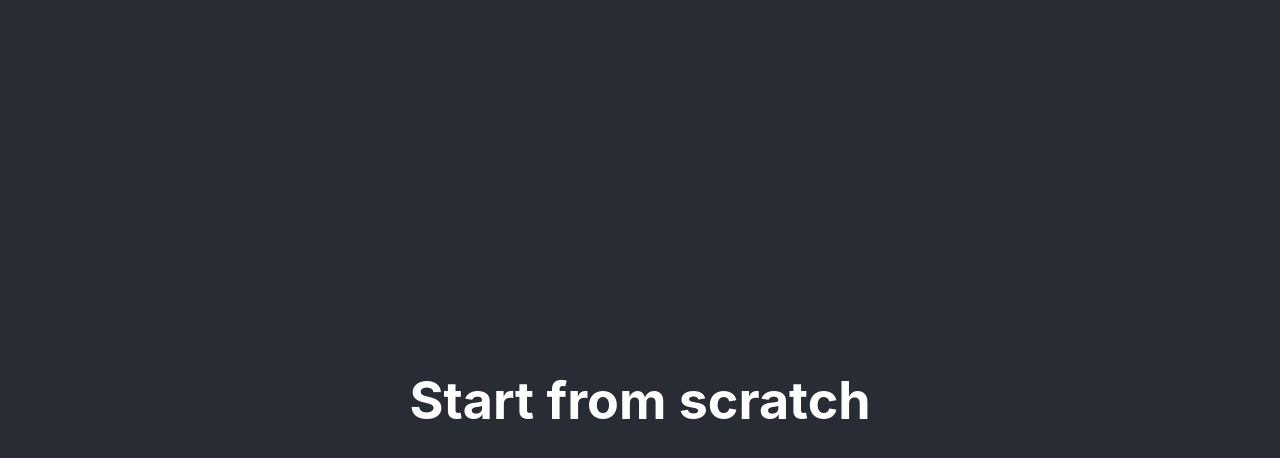
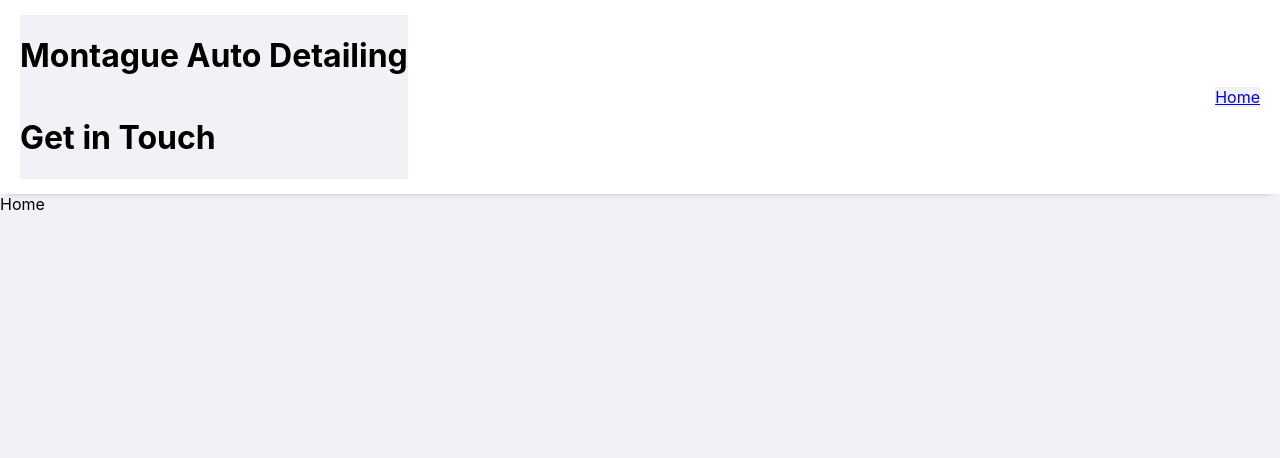
Before and after one commit to StephenMontague/montague-auto-detailing, a React (Create React App) app: page / in a window 1280 px wide. Shown: the top 458 px of the page. Built offline with nearby package versions, Linux system fonts and the light colour scheme.

Commit message:
Cleaned up project and started working on the header component.

```diff
--- a/src/App.css
+++ b/src/App.css
@@ -1,38 +1,7 @@
-.App {
-  text-align: center;
+* {
+	background-color: #f1f2f5;
 }
 
-.App-logo {
-  height: 40vmin;
-  pointer-events: none;
+.app__body {
+	display: flex;
 }
-
-@media (prefers-reduced-motion: no-preference) {
-  .App-logo {
-    animation: App-logo-spin infinite 20s linear;
-  }
-}
-
-.App-header {
-  background-color: #282c34;
-  min-height: 100vh;
-  display: flex;
-  flex-direction: column;
-  align-items: center;
-  justify-content: center;
-  font-size: calc(10px + 2vmin);
-  color: white;
-}
-
-.App-link {
-  color: #61dafb;
-}
-
-@keyframes App-logo-spin {
-  from {
-    transform: rotate(0deg);
-  }
-  to {
-    transform: rotate(360deg);
-  }
-}
--- a/src/App.js
+++ /dev/null
@@ -1,14 +0,0 @@
-import logo from './logo.svg';
-import './App.css';
-
-function App() {
-	return (
-		<div className='App'>
-			<header className='App-header'>
-				<h1>Start from scratch</h1>
-			</header>
-		</div>
-	);
-}
-
-export default App;
--- /dev/null
+++ b/src/App.jsx
@@ -0,0 +1,27 @@
+import {
+	BrowserRouter as Router,
+	Route,
+	Routes,
+} from 'react-router-dom';
+import './App.css';
+import Home from './components/body/Home';
+import Header from './components/header/Header';
+
+function App() {
+	return (
+		<div className='app'>
+			<Router>
+				<Header />
+				<Routes>
+					<Route
+						exact
+						path='/'
+						element={<Home />}
+					/>
+				</Routes>
+			</Router>
+		</div>
+	);
+}
+
+export default App;
--- /dev/null
+++ b/src/components/body/Home.jsx
@@ -0,0 +1,7 @@
+import React from 'react';
+
+const Home = () => {
+	return <div className='home'>Home</div>;
+};
+
+export default Home;
--- /dev/null
+++ b/src/components/header/Header.css
@@ -0,0 +1,23 @@
+.header {
+	padding: 15px 20px;
+	display: flex;
+	justify-content: space-between;
+	position: sticky;
+	background-color: white;
+	z-index: 100;
+	top: 0;
+	align-items: center;
+	box-shadow: 0px 5px 8px -9px rgba(0, 0, 0, 0.75);
+}
+
+.header__top {
+}
+
+.header__left {
+	display: flex;
+	justify-content: space-evenly;
+}
+
+.header__right {
+	display: flex;
+}
--- /dev/null
+++ b/src/components/header/Header.jsx
@@ -0,0 +1,23 @@
+import React from 'react';
+import { Link } from 'react-router-dom';
+import './Header.css';
+
+const Header = () => {
+	return (
+		<div className='header'>
+			<div className='header__top'>
+				<div className='header__left'>
+					<h1>Montague Auto Detailing</h1>
+				</div>
+				<div className='header__right'>
+					<h1>Get in Touch</h1>
+				</div>
+			</div>
+			<div className='header__bottom'>
+				<Link to='/'>Home</Link>
+			</div>
+		</div>
+	);
+};
+
+export default Header;
```
Also changed, not shown: src/components/offers/Service.jsx (added, +8 -0 lines), src/setupTests.js (deleted, +0 -5 lines), src/components/body/Home.css (added), src/components/offers/Service.css (added), src/index.jsx (renamed from src/index.js), src/logo.svg (deleted), 1 other file (tests, documents, lock files or other folders).
